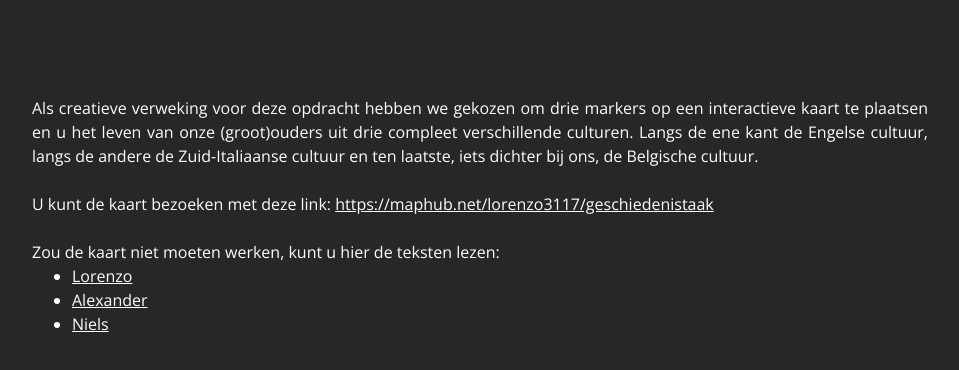
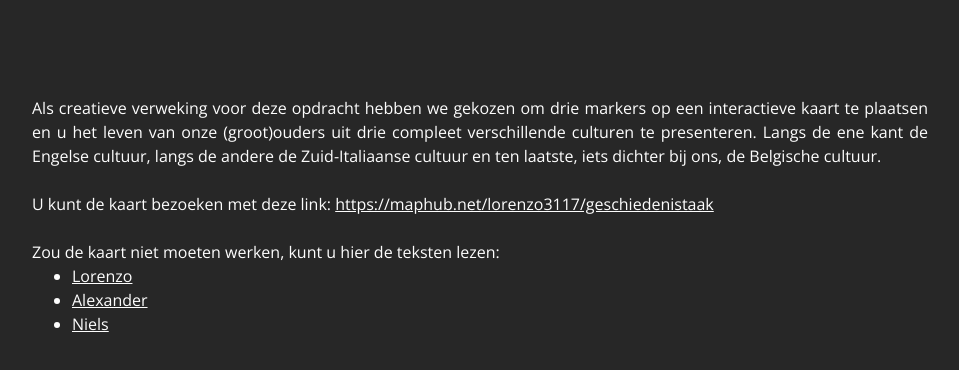
Before and after one commit to lorenzo3117/Examenopdracht-geschiedenis, a plain HTML site: page index.html in a window 1280 px wide. Shown: the part 360-730 px from the top of the page, without its empty margins (160-1119 px from the left). Drawn offline with nearby package versions, Linux system fonts and the light colour scheme.

Commit message:
Update index.html

```diff
--- a/index.html
+++ b/index.html
@@ -20,7 +20,7 @@
             <br>
             <div id="text-wrapper" class="animatedParent">
                 <p class="delay-1250 animated fadeIn">
-                    Als creatieve verweking voor deze opdracht hebben we gekozen om drie markers op een interactieve kaart te plaatsen en u het leven van onze (groot)ouders uit drie compleet verschillende culturen. Langs de ene kant de Engelse cultuur, langs de andere de Zuid-Italiaanse cultuur en ten laatste, iets dichter bij ons, de Belgische cultuur.
+                    Als creatieve verweking voor deze opdracht hebben we gekozen om drie markers op een interactieve kaart te plaatsen en u het leven van onze (groot)ouders uit drie compleet verschillende culturen te presenteren. Langs de ene kant de Engelse cultuur, langs de andere de Zuid-Italiaanse cultuur en ten laatste, iets dichter bij ons, de Belgische cultuur.
                     <br><br>
                     U kunt de kaart bezoeken met deze link: <a href="https://maphub.net/lorenzo3117/geschiedenistaak" target="_blank">https://maphub.net/lorenzo3117/geschiedenistaak</a>
                     <br><br>
```
